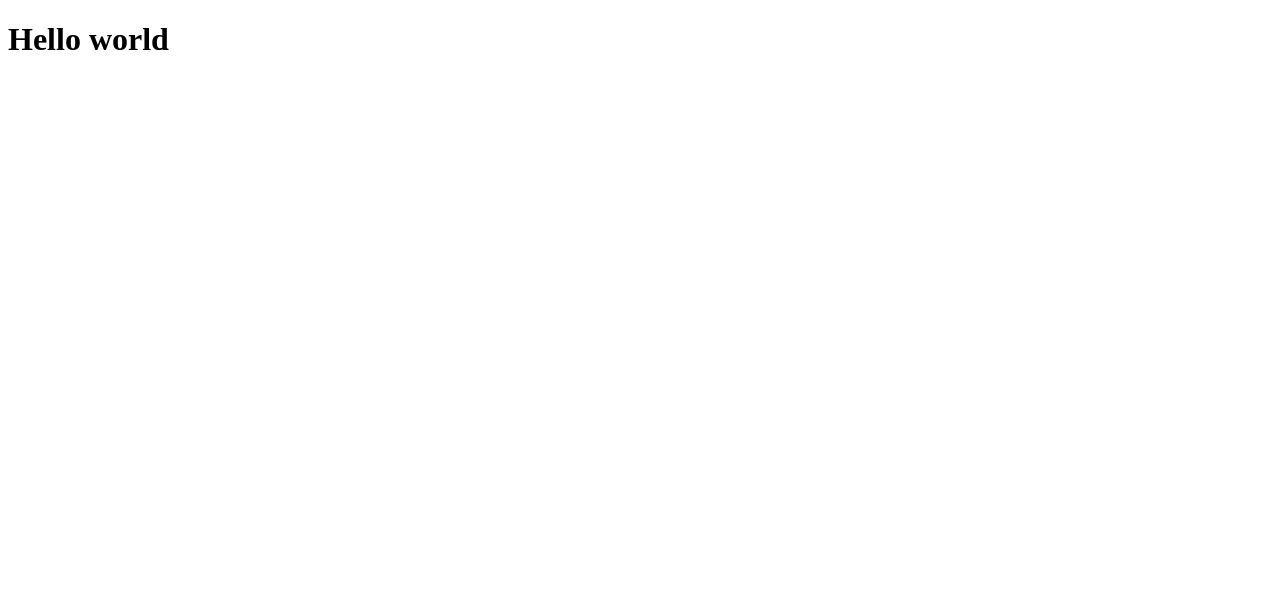
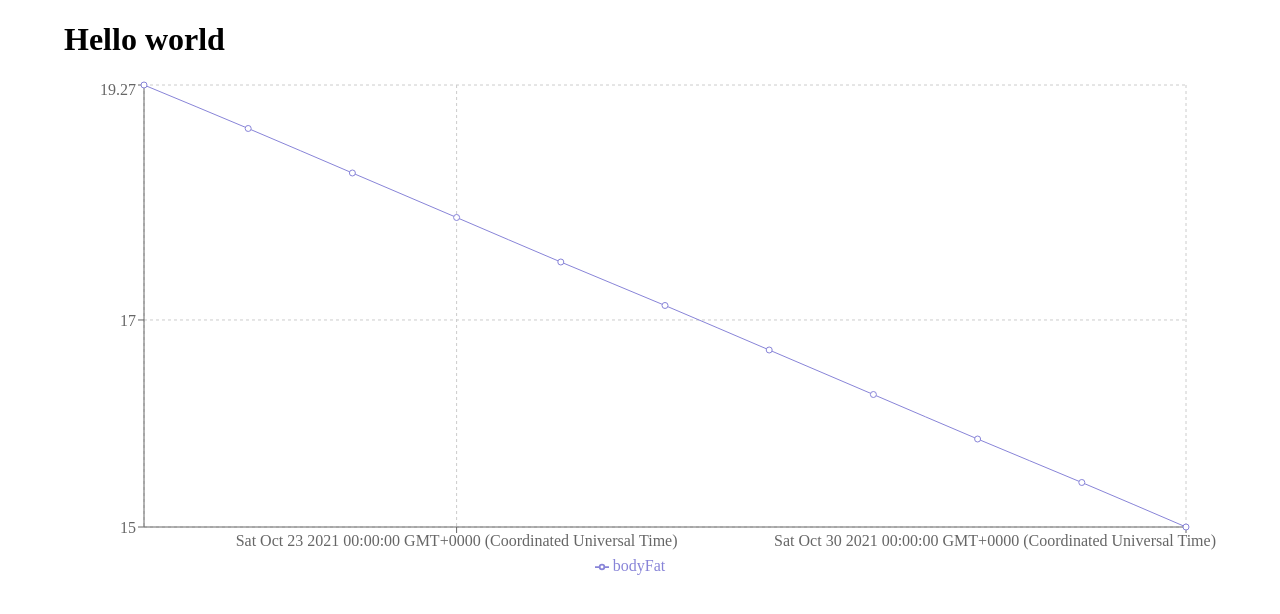
Before and after one commit to julioct99/okr-tracker, a React (Create React App) app: page / in a window 1280 px wide. Shown: the top 614 px of the page. Built offline with nearby package versions, Linux system fonts and the light colour scheme.

Commit message:
First test sketch

```diff
--- a/src/App.tsx
+++ b/src/App.tsx
@@ -1,3 +1,51 @@
+import { Container } from '@mui/material';
+import CustomLineChart from './components/charts/CustomLineChart';
+
+const initState = {
+  date: new Date(2021, 9, 19),
+  value: 19.7,
+};
+
+const goalState = {
+  date: new Date(2021, 9, 30),
+  value: 15.0,
+};
+
+interface OKRItem {
+  date: Date;
+  value: number;
+}
+
+const intermediateStates: OKRItem[] = [];
+
+const diff = goalState.date.getDate() - initState.date.getDate();
+for (let i = 1; i <= diff; i++) {
+  const date = new Date(initState.date.valueOf());
+  date.setDate(date.getDate() + i);
+
+  const absValueDiff = (Math.abs(goalState.value - initState.value) / diff) * i;
+
+  const diffValue = goalState.value > initState.value ? absValueDiff : -absValueDiff;
+
+  const value: number = +(initState.value + diffValue).toFixed(2);
+  const item: OKRItem = {
+    date,
+    value,
+  };
+  intermediateStates.push(item);
+}
+
+const valueName = 'bodyFat';
+const newIntermediateStates = intermediateStates.map((item) => ({
+  date: item.date,
+  [valueName]: item.value,
+}));
+
 export function App() {
-  return <h1>Hello world</h1>;
+  return (
+    <Container>
+      <h1>Hello world</h1>
+      <CustomLineChart height={500} data={newIntermediateStates} />
+    </Container>
+  );
 }
--- /dev/null
+++ b/src/components/charts/CustomLineChart.tsx
@@ -0,0 +1,82 @@
+import { useEffect, useState } from 'react';
+import {
+  LineChart,
+  XAxis,
+  YAxis,
+  CartesianGrid,
+  Tooltip,
+  Legend,
+  ResponsiveContainer,
+  Line,
+} from 'recharts';
+
+export interface CustomLineChartProps {
+  dataKey?: string;
+  data: Object[];
+  width?: number | string;
+  height?: number | string;
+}
+
+const COLORS = ['#8884d8', '#82ca9d', 'red'];
+
+const renderElement = (element: string, color: string) => (
+  <Line key={element} type='monotone' dataKey={element} stroke={color} />
+);
+
+const CustomLineChart: React.FunctionComponent<CustomLineChartProps> = ({
+  data,
+  dataKey,
+  width,
+  height,
+}) => {
+  const [domain, setDomain] = useState([1000, 1]);
+
+  const defaultWidth = '100%';
+  const defaultHeight = '100%';
+  const defaultDataKey = Object.keys(data[0])[0];
+  const defaultMargin = {
+    top: 5,
+    right: 30,
+    left: 20,
+    bottom: 5,
+  };
+
+  const getLines = () => {
+    const lineNames = Object.keys(data[0]);
+    if (dataKey) {
+      return lineNames.map((el, i) =>
+        el === dataKey ? null : renderElement(el, COLORS[i])
+      );
+    } else {
+      return lineNames.splice(1).map((el, i) => renderElement(el, COLORS[i]));
+    }
+  };
+
+  useEffect(() => {
+    const _lineNames = Object.keys(data[0]);
+    let [_domainLow, _domainHigh] = [1000, 1];
+    _lineNames.forEach((line) => {
+      data.forEach((dataItem: any) => {
+        const item = dataItem[line];
+        if (item < _domainLow) _domainLow = item;
+        if (item > _domainHigh) _domainHigh = item;
+      });
+    });
+    setDomain([_domainLow, _domainHigh]);
+  }, [data]);
+
+  return (
+    <ResponsiveContainer width={width || defaultWidth} height={height || defaultHeight}>
+      <LineChart data={data} margin={defaultMargin}>
+        <CartesianGrid strokeDasharray='3 3' />
+        <XAxis dataKey={dataKey || defaultDataKey} />
+        <YAxis domain={domain} />
+        <Tooltip />
+        <Legend />
+        {getLines()}
+      </LineChart>
+    </ResponsiveContainer>
+  );
+};
+
+export default CustomLineChart;
```
